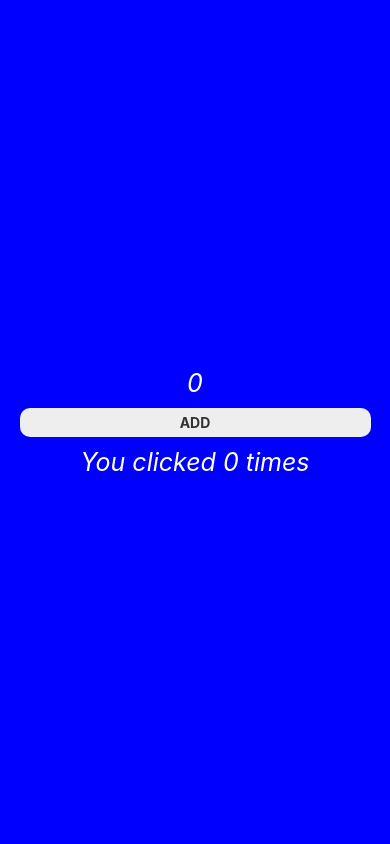
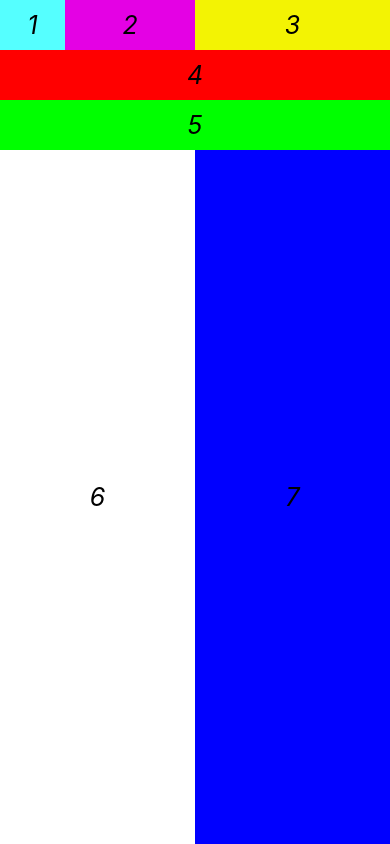
Before and after one commit to ebarretodev/primeiroappexpo, a React Native app: screen / in a window 390 px wide. Built offline with nearby package versions, Linux system fonts and the light colour scheme.

Commit message:
FlexStudy

```diff
--- a/App.js
+++ b/App.js
@@ -1,6 +1,6 @@
 import { StatusBar } from 'expo-status-bar';
 import { useState } from 'react';
-import { Linking, StyleSheet, Text, View, Button, TouchableOpacity } from 'react-native';
+import { Linking, StyleSheet, Text, View, Button, TouchableOpacity, SafeAreaView } from 'react-native';
 
 
 TouchableOpacity.defaultProps = { activeOpacity: 0.1 }; //used to disappears when clicked
@@ -9,73 +9,97 @@ export default function App() {
   const [count, setCount] = useState(0)
 
 
-  const onButtonPress = () => {
-    setCount(count+1)
-  }
 
   return (
-    <View style={styles.body}>
-      <Text style= {styles.text}>{count * 5}</Text>
-      <AppButton title='ADD' size="sm" backgroundColor="#eee" onPress={onButtonPress} />
-      <Text style={styles.text}>You clicked {count} times</Text>
-      <StatusBar style="auto" />
-    </View>
+    <SafeAreaView style={styles.body}>
+      <View style={styles.viewLine1}>
+        <View style={styles.view1}>
+          <Text style={styles.text}>1</Text>
+        </View>
+        <View style={styles.view2}>
+          <Text style={styles.text}>2</Text>
+        </View>
+        <View style={styles.view3}>
+          <Text style={styles.text}>3</Text>
+        </View>
+      </View>
+      <View style={styles.view4}>
+        <Text style={styles.text}>4</Text>
+      </View>
+      <View style={styles.view5}>
+        <Text style={styles.text}>5</Text>
+      </View>
+      <View style={styles.viewLine2}>
+        <View style={styles.view6}>
+          <Text style={styles.text}>6</Text>
+        </View>
+        <View style={styles.view7}>
+          <Text style={styles.text}>7</Text>
+        </View>
+      </View>
+    </SafeAreaView>
   );
 }
 
 
-const AppButton = ({ onPress, title, size, backgroundColor }) => (
-  <TouchableOpacity
-    onPress={onPress}
-    style={[
-      styles.appButtonContainer,
-      size === "sm" && {
-        paddingHorizontal: 8,
-        paddingVertical: 6,
-        elevation: 6
-      },
-      backgroundColor && { backgroundColor }
-    ]}
-  >
-    <Text style={[styles.appButtonText, size === "sm" && { fontSize: 14 }]}>
-      {title}
-    </Text>
-  </TouchableOpacity>
-);
-
 const styles = StyleSheet.create({
   body: {
     flex: 1,
-    backgroundColor: '#00f',
-    alignItems: 'center',
+    alignItems: 'stretch',
     justifyContent: 'center',
   },
+  viewLine1: {
+    flexDirection: 'row',
 
+  },
+  viewLine2: {
+    flexDirection: 'row',
+    flex: 1,
+  },
+  view1: {
+    flex: 1,
+    justifyContent: 'center',
+    alignItems: 'center',
+    backgroundColor: '#5FF'
+  },
+  view2: {
+    flex: 2,
+    justifyContent: 'center',
+    alignItems: 'center',
+    backgroundColor: '#E401E4'
+  },
+  view3: {
+    flex: 3,
+    justifyContent: 'center',
+    alignItems: 'center',
+    backgroundColor: '#F3F303'
+  },
+  view4: {
+    justifyContent: 'center',
+    alignItems: 'center',
+    backgroundColor: '#f00'
+  },
+  view5: {
+    justifyContent: 'center',
+    alignItems: 'center',
+    backgroundColor: '#0f0'
+  },
+  view6: {
+    flex:1,
+    justifyContent: 'center',
+    alignItems: 'center',
+    backgroundColor: '#fff'
+  },
+  view7: {
+    flex: 1,
+    justifyContent: 'center',
+    alignItems: 'center',
+    backgroundColor: '#00f'
+  },
   text: {
-    color: '#fff',
+    color: '#000',
     fontSize: 25,
     fontStyle: 'italic',
     margin: 10,
   },
-
-  buttonSample: {
-    backgroundColor: '#EEE',
-    color: '#000',
-    fontSize: 15,
-  },
-  appButtonContainer: {
-    width: '90%',
-    elevation: 8,
-    backgroundColor: "#eee",
-    borderRadius: 10,
-    paddingVertical: 10,
-    paddingHorizontal: 12,
-  },
-  appButtonText: {
-    fontSize: 18,
-    color: "#333",
-    fontWeight: "bold",
-    alignSelf: "center",
-    textTransform: "uppercase"
-  }
 });
```
Also changed, not shown: 1 other file (tests, documents, lock files or other folders).
